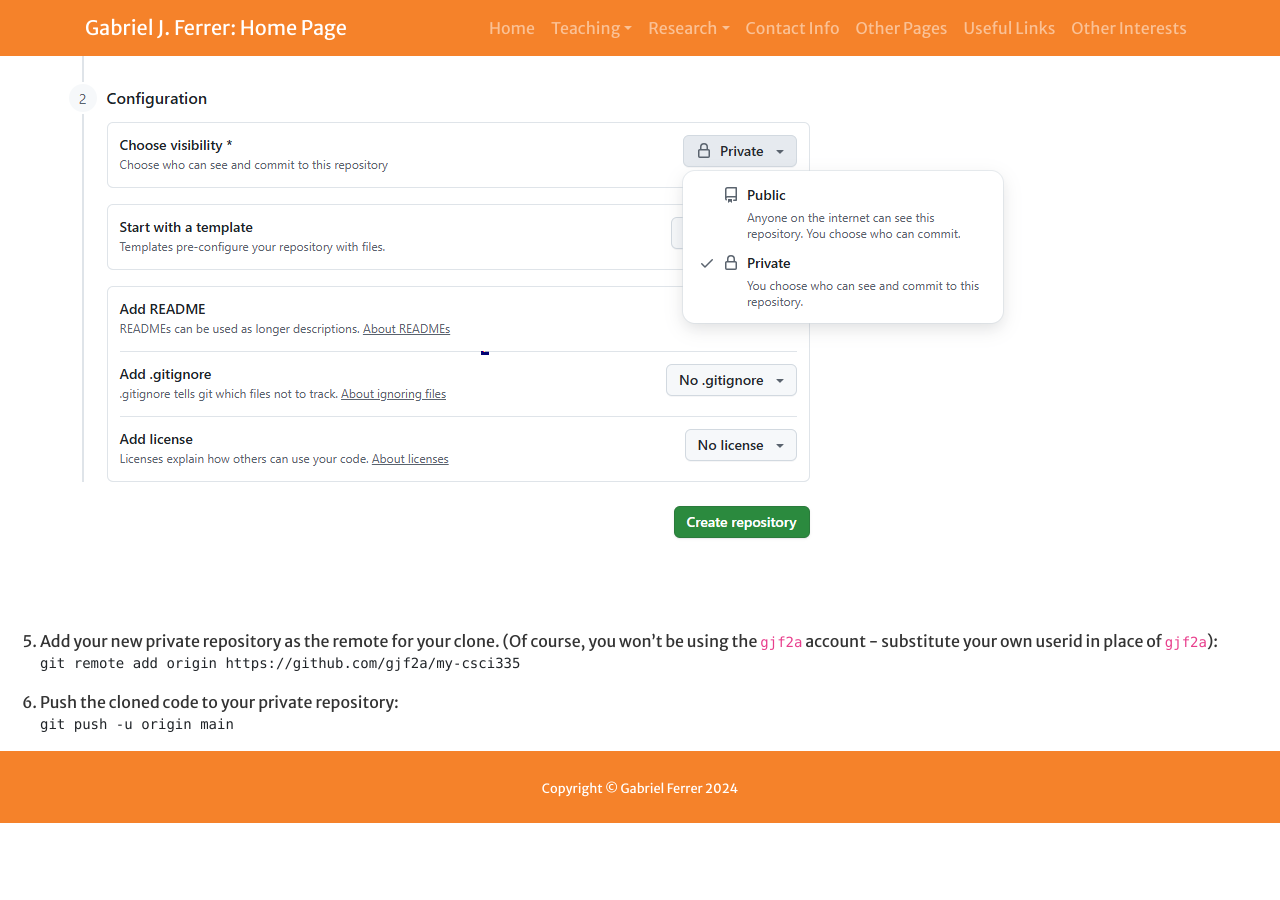
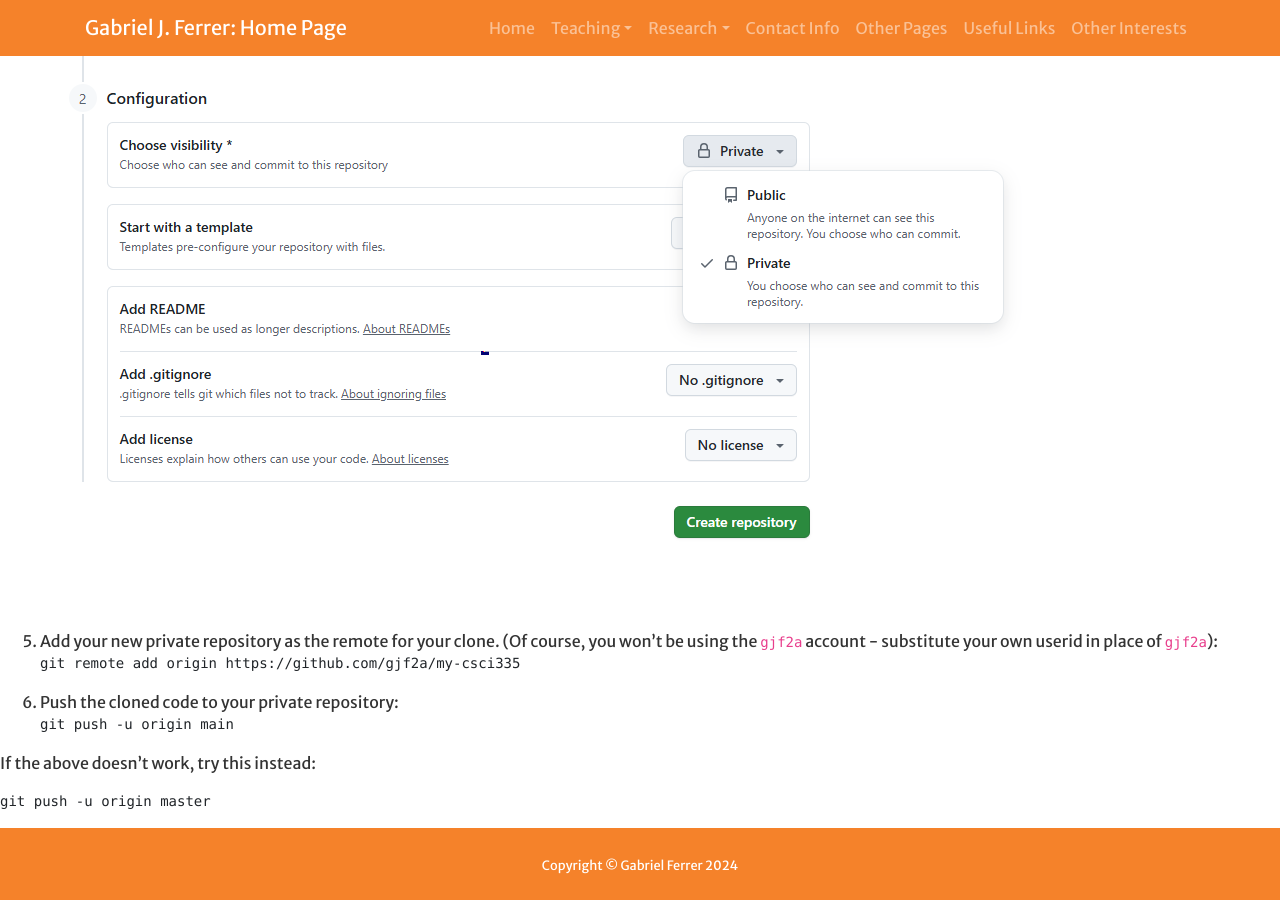
Before and after one commit to gjf2a/gjf2a.github.io, a Jekyll site: the page built from private_clone.md, in a window 1280 px wide and 900 px high, scrolled down 999 px. Built offline with Jekyll 4.4.1, drawn with Linux system fonts in a browser that asks for light colours; a script that is not in the unit is left out; our own code applies the rules of GitHub Pages for plain Markdown files; before the commit the page ends 1822 px from its top, so only the background shows below that.

Commit message:
Added alternate command

````diff
--- a/private_clone.md
+++ b/private_clone.md
@@ -33,3 +33,8 @@ git remote add origin https://github.com/gjf2a/my-csci335
 ```
 git push -u origin main
 ```
+
+If the above doesn't work, try this instead:
+```
+git push -u origin master
+```
````
